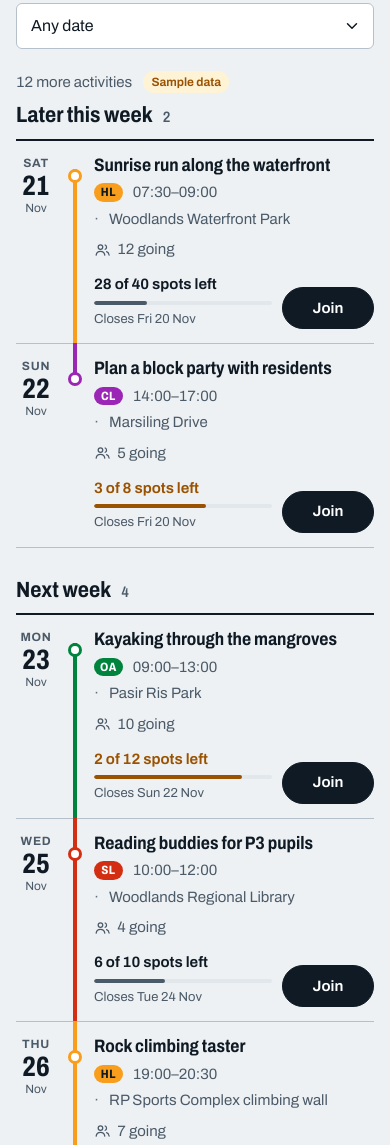
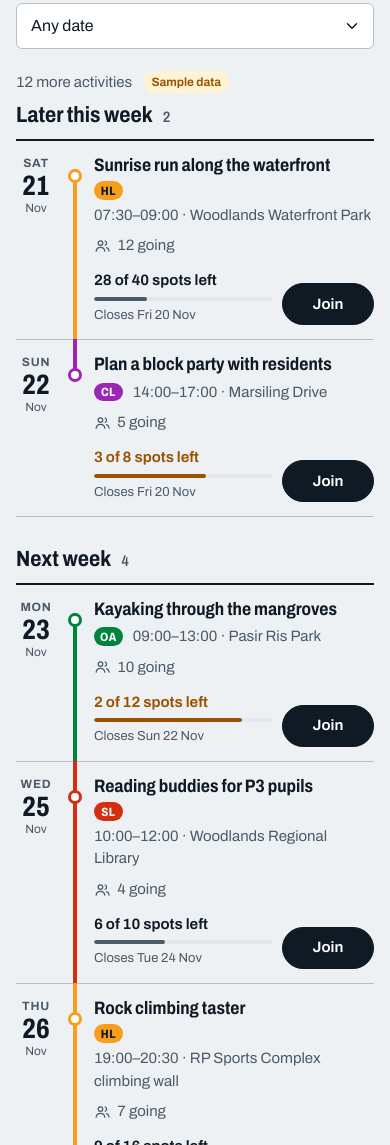
Before and after one commit to X-M2/C295-Front-end, a plain HTML site: page index.html in a window 390 px wide. Shown: the part 922-2067 px from the top of the page. Drawn offline with Linux system fonts and the light colour scheme.

Commit message:
Fix review findings: time and place wrap, square board panels
- Keep an activity's time and place as one phrase so a wrapped line never
  starts with a separator on phones
- Remove an empty-state line that promised bot notifications
- Square the corners of the board and date strip under their top band

Co-Authored-By: Claude Opus 5.5 <noreply@anthropic.com>
Claude-Session: https://claude.ai/code/session_01PYv98t4QpQEDfbt9we56tt

```diff
--- a/css/app.css
+++ b/css/app.css
@@ -323,7 +323,6 @@ select {
 .row-date { display: grid; justify-items: center; line-height: 1; }
 .row-wd { font-size: var(--t-xs); font-weight: 700; letter-spacing: 0.06em; text-transform: uppercase; color: var(--ink-2); }
 .row-dn { font-size: var(--t-2xl); font-weight: 750; font-stretch: 75%; margin: 3px 0 2px; }
-.row-meta > span:not(.code):not(.visually-hidden) + span::before { content: "·"; margin-right: 10px; color: var(--ink-3); }
 .row-mo { font-size: var(--t-xs); color: var(--ink-2); }
 
 .row-main { display: grid; gap: 6px; min-width: 0; }
@@ -507,8 +506,6 @@ select {
   .row > .row-going { grid-column: 3 / span 2; grid-row: 2; }
   .row > .row-spots { grid-column: 3; grid-row: 3; }
   .row > .row-act { grid-column: 4; grid-row: 3; align-self: end; }
-  .row-meta > span:last-child { flex-basis: 100%; }
-  .row-meta > span:last-child::before { content: none; }
   .row-act .btn { min-width: 92px; }
   .act-joined { justify-items: end; }
 
--- a/js/browse.js
+++ b/js/browse.js
@@ -198,8 +198,7 @@ document.addEventListener("DOMContentLoaded", async () => {
           <p class="row-meta">
             ${pill(a.area, "code-sm")}
             <span class="visually-hidden">${window.ui.longDate(a.startsAt)},</span>
-            <span>${window.ui.time(a.startsAt)}–${window.ui.time(a.endsAt)}</span>
-            <span>${esc(a.location)}</span>
+            <span class="row-where">${window.ui.time(a.startsAt)}–${window.ui.time(a.endsAt)}&nbsp;· ${esc(a.location)}</span>
           </p>
         </div>
         <div class="row-going">${going(a)}</div>
@@ -228,7 +227,7 @@ document.addEventListener("DOMContentLoaded", async () => {
       return { h: `You haven't joined any ${areaName}activities yet`, p: "Join something from Browse and it shows up here, with a countdown to the day." };
     }
     if (state.q) return { h: `No ${areaName}activities match “${esc(state.q)}”${when}`, p: "Check the spelling, or search for a place or organiser instead." };
-    if (!upcoming().length) return { h: "No activities are listed yet", p: "New activities are added every week. Check back soon, or ask the Telegram bot to tell you when one is added." };
+    if (!upcoming().length) return { h: "No activities are listed yet", p: "New activities are added every week. Check back soon." };
     if (listSkipsBoard() && boardItems().length) return { h: `That's everything ${areaName ? `in ${areaName.trim()} ` : ""}for now`, p: "The board above has all the upcoming activities. More are added every week." };
     return { h: `No ${areaName}activities${when}`, p: "New activities are added every week. Try a wider date range or another area." };
   }
```
